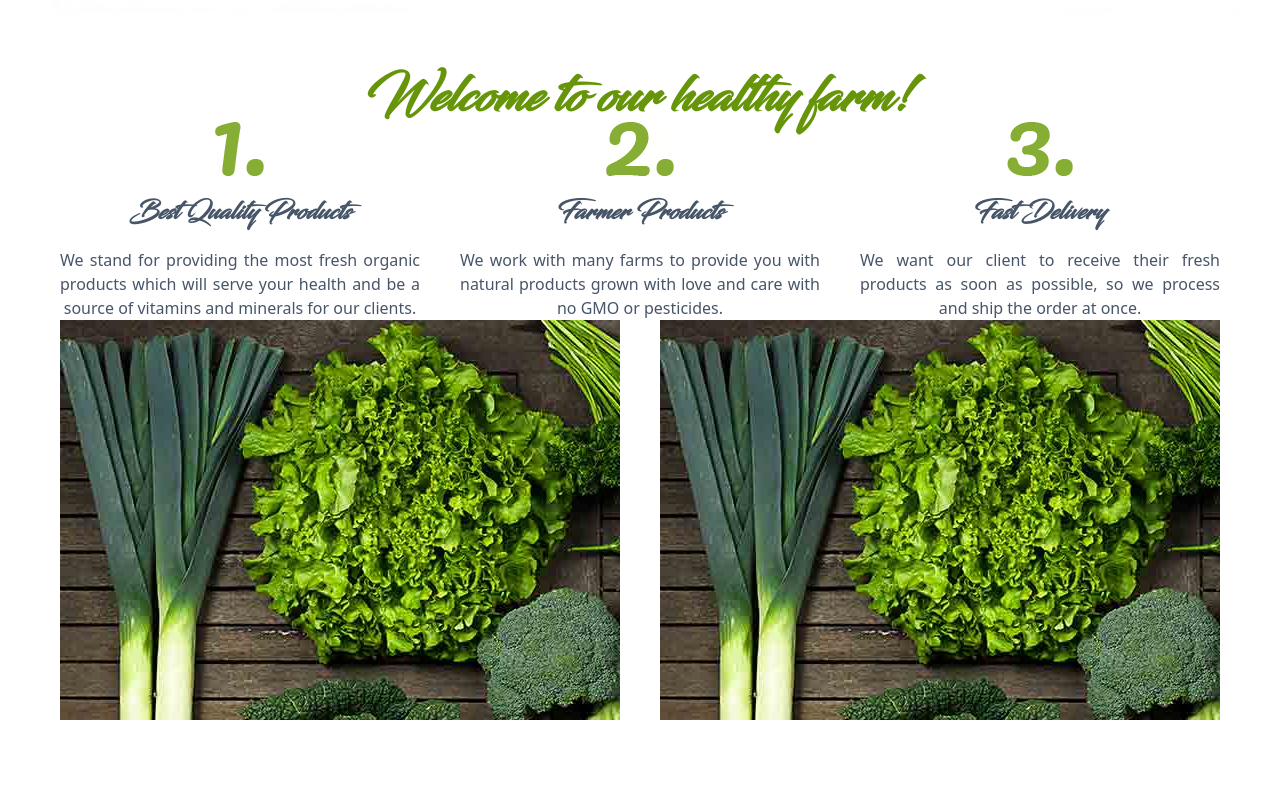
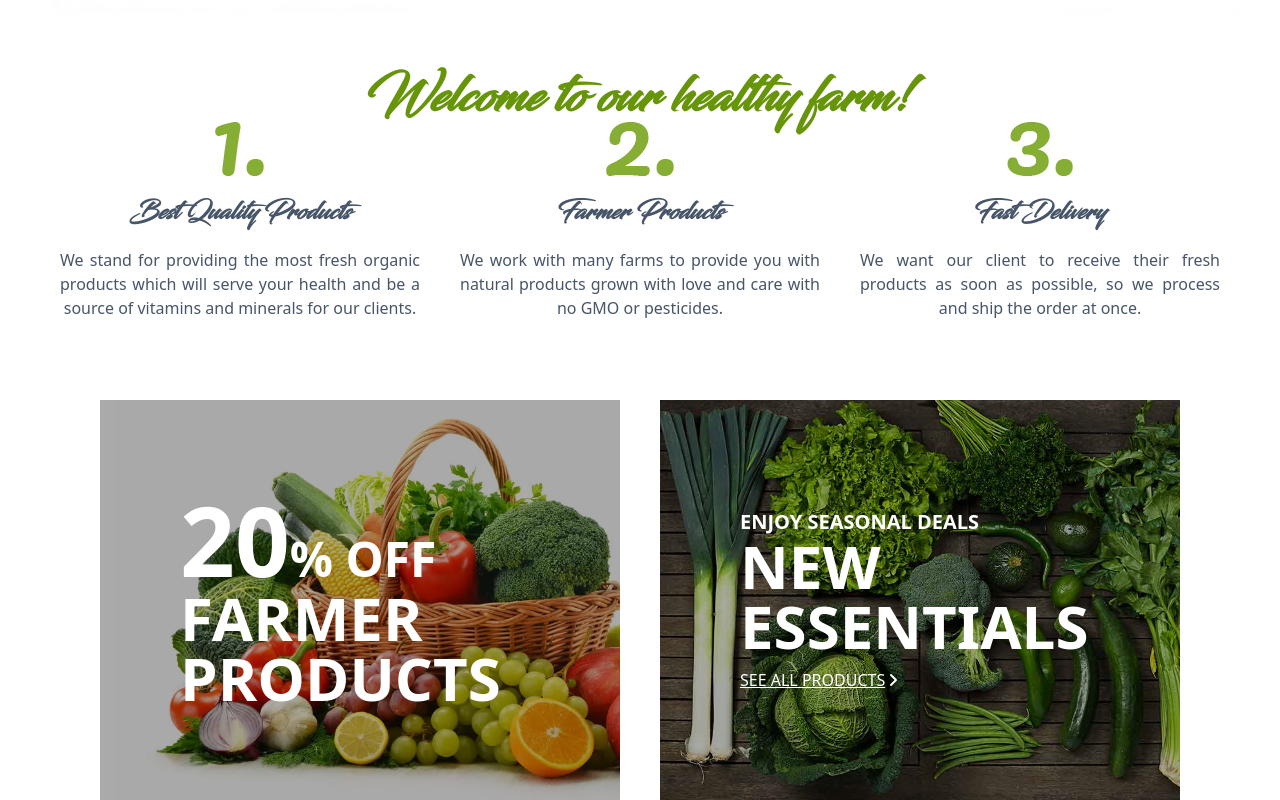
Before and after one commit to mohammadnasiri72/next-project, a Next.js app: page / in a window 1280 px wide. Shown: the part 926-1726 px from the top of the page. Before the commit the page ends 1646 px from the top, so only its background shows below. Built offline with nearby package versions, Linux system fonts and the light colour scheme.

Commit message:
compelete welcome page

```diff
--- a/src/app/globals.css
+++ b/src/app/globals.css
@@ -15,3 +15,6 @@
 .box-img1-welcome{
     background-image: url('./../../public/images/v-1.webp');
 }
+.box-img2-welcome{
+    background-image: url('./../../public/images/v-2.webp');
+}
--- a/src/app/layout.js
+++ b/src/app/layout.js
@@ -1,3 +1,5 @@
+// https://demo.templatemonster.com/demo/66344.html?_gl=1*g8ngwd*_ga*MjEwNzEzNjQ1Ni4xNjc4Mjg2ODg4*_ga_FTPYEGT5LY*MTcwOTcxOTMzMy4xNC4xLjE3MDk3MTk5OTMuOS4wLjA.
+
 import Header from "@/component/mudole/header/header";
 import "./globals.css";
 
--- a/src/component/mudole/header/header.jsx
+++ b/src/component/mudole/header/header.jsx
@@ -1,4 +1,3 @@
-// https://demo.templatemonster.com/demo/66344.html?_gl=1*g8ngwd*_ga*MjEwNzEzNjQ1Ni4xNjc4Mjg2ODg4*_ga_FTPYEGT5LY*MTcwOTcxOTMzMy4xNC4xLjE3MDk3MTk5OTMuOS4wLjA.
 "use client";
 import Link from "next/link";
 import React, { useState } from "react";
--- a/src/component/template/welcome/welcome.jsx
+++ b/src/component/template/welcome/welcome.jsx
@@ -1,36 +1,72 @@
-import React from 'react'
+import Link from "next/link";
+import React from "react";
+import { FaAngleRight } from "react-icons/fa6";
 
 export default function Welcome() {
   return (
     <>
-      <div className='flex justify-center items-center mt-10'>
-        <p className='text-[#679509] font-[Pacifico] text-5xl font-semibold'>Welcome to our healthy farm!</p>
+      <div className="flex justify-center items-center mt-10">
+        <p className="text-[#679509] font-[Pacifico] text-5xl font-semibold">
+          Welcome to our healthy farm!
+        </p>
       </div>
-      <div className='flex justify-center items-center px-10'>
-        <div className='flex items-center flex-col w-1/3 mx-5'>
+      <div className="flex justify-center items-center px-10">
+        <div className="flex items-center flex-col w-1/3 mx-5">
           <img src="./images/1.webp" alt="" />
-          <p className='font-[Pacifico] text-2xl font-semibold text-slate-600 mt-5'>Best Quality Products</p>
-          <p className='text-slate-600 text-justify text-last-center mt-5'>We stand for providing the most fresh organic products which will serve your health and be a source of vitamins and minerals for our clients.</p>
+          <p className="font-[Pacifico] text-2xl font-semibold text-slate-600 mt-5">
+            Best Quality Products
+          </p>
+          <p className="text-slate-600 text-justify text-last-center mt-5">
+            We stand for providing the most fresh organic products which will
+            serve your health and be a source of vitamins and minerals for our
+            clients.
+          </p>
         </div>
-        <div className='flex items-center flex-col w-1/3 mx-5'>
+        <div className="flex items-center flex-col w-1/3 mx-5">
           <img src="./images/2.webp" alt="" />
-          <p className='font-[Pacifico] text-2xl font-semibold text-slate-600 mt-5'>Farmer Products</p>
-          <p className='text-slate-600 text-justify text-last-center mt-5'>We work with many farms to provide you with natural products grown with love and care with no GMO or pesticides.</p>
+          <p className="font-[Pacifico] text-2xl font-semibold text-slate-600 mt-5">
+            Farmer Products
+          </p>
+          <p className="text-slate-600 text-justify text-last-center mt-5">
+            We work with many farms to provide you with natural products grown
+            with love and care with no GMO or pesticides.
+          </p>
         </div>
-        <div className='flex items-center flex-col w-1/3 mx-5'>
+        <div className="flex items-center flex-col w-1/3 mx-5">
           <img src="./images/3.webp" alt="" />
-          <p className='font-[Pacifico] text-2xl font-semibold text-slate-600 mt-5'>Fast Delivery</p>
-          <p className='text-slate-600 text-justify text-last-center mt-5'>We want our client to receive their fresh products as soon as possible, so we process and ship the order at once.</p>
+          <p className="font-[Pacifico] text-2xl font-semibold text-slate-600 mt-5">
+            Fast Delivery
+          </p>
+          <p className="text-slate-600 text-justify text-last-center mt-5">
+            We want our client to receive their fresh products as soon as
+            possible, so we process and ship the order at once.
+          </p>
         </div>
       </div>
-      <div className='flex justify-center items-center px-10'>
-        <div className="box-img1-welcome h-[50vh] w-1/2 mx-5">
+      <div className="flex justify-center items-center px-20 mt-20">
+      <Link
+          href={"./"}
+          className="box-img2-welcome h-[50vh] w-1/2 mx-5 bg-cover bg-blend-multiply bg-[#0005] duration-500 hover:bg-[#000c] text-white flex justify-center flex-col px-20"
+        >
+          <p className="font-semibold text-5xl"><span className="text-8xl">20</span>% OFF</p>
+          <p className="text-6xl font-semibold">FARMER</p>
+          <p className="text-6xl font-semibold">PRODUCTS</p>
 
-        </div>
-        <div className="box-img1-welcome h-[50vh] w-1/2 mx-5">
+        </Link>
+        <Link
+          className="box-img1-welcome h-[50vh] w-1/2 mx-5 bg-cover bg-blend-multiply bg-[#0005] duration-500 hover:bg-[#000c] text-white flex justify-center flex-col px-20"
+          href={"./"}
+        >
+          <p className="font-semibold text-xl">ENJOY SEASONAL DEALS</p>
+          <p className="text-6xl font-semibold">NEW</p>
+          <p className="text-6xl font-semibold">ESSENTIALS</p>
+          <p className="flex items-center mt-3">
+            <span className="underline">SEE ALL PRODUCTS</span>
+            <FaAngleRight />
+          </p>
+        </Link>
 
-        </div>
       </div>
     </>
-  )
+  );
 }
```
